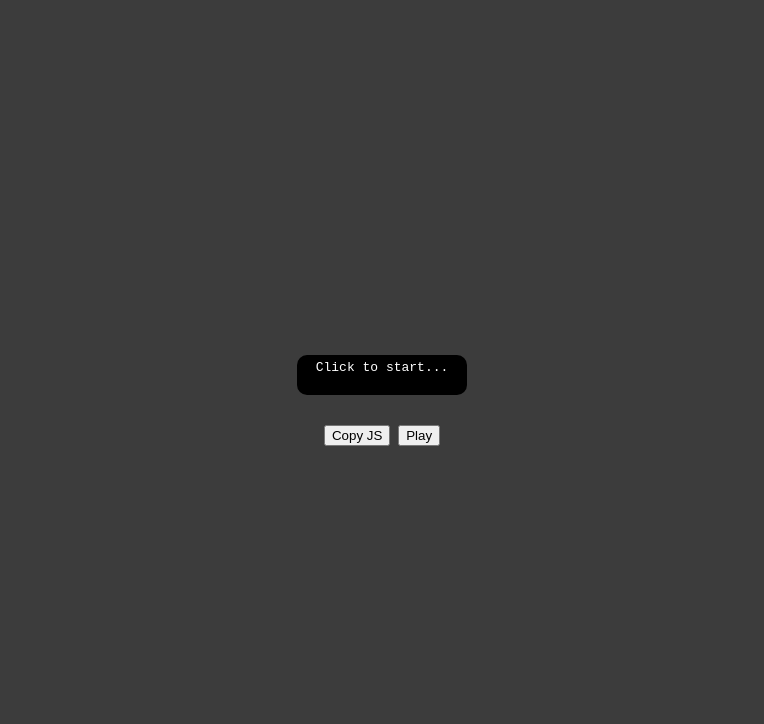
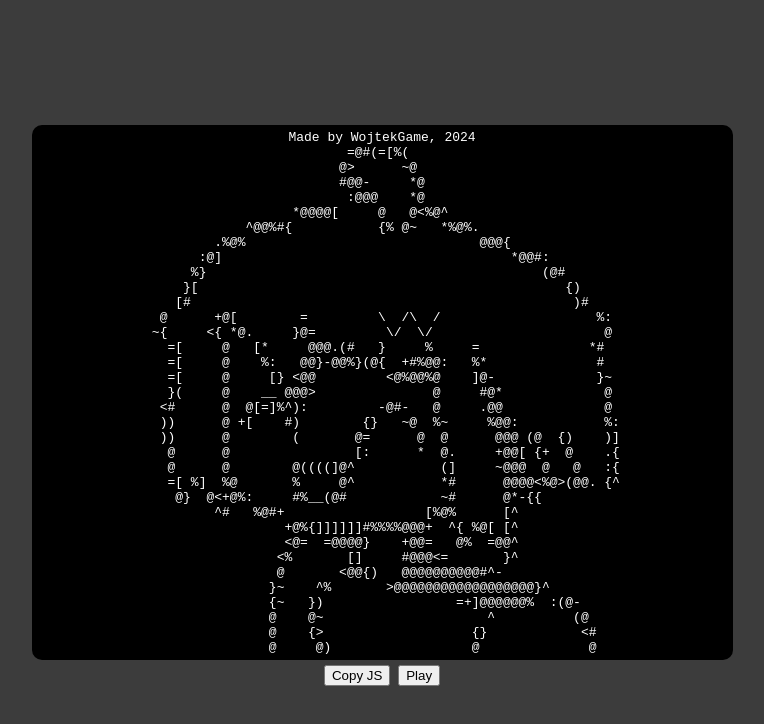
Before and after one commit to Gen1xLol/bad-apple-hq, a plain HTML site: page index.html in a window 1280 px wide. Shown: the whole page, without its empty margins (258-1022 px from the left). Drawn offline with Linux system fonts and the light colour scheme.

Commit message:
Update index.html

```diff
--- a/index.html
+++ b/index.html
@@ -33,18 +33,23 @@
             border-radius: 10px;
             padding: 5px;
             user-select: none;
+            margin-top: 10px;
         }
 
         #render {
             display: none;
+        }
+
+        #ctrl {
+            margin-top: -25px;
         }
     </style>
 </head>
 
 <body>
     <video id="video" src="bad_apple.mp4" type="video/mp4" style="display:none"></video>
-    <textarea id="screen" readonly>Click to start...</textarea><br /><br />
-    <div>
+    <textarea id="screen" readonly></textarea><br /><br />
+    <div id="ctrl">
         <button id="copy">Copy JS</button>
         <button id="player">Play</button>
     </div>
@@ -55,6 +60,42 @@
         const copy = document.getElementById('copy');
         const canvas = document.getElementById('render');
         const ctx = canvas.getContext('2d');
+        screen.style="height: 525px; width: 691px;";
+        screen.value=`Made by WojtekGame, 2024
+                                     =@#(=[%(
+                                    @>      ~@
+                                    #@@-     *@
+                                     :@@@    *@
+                              *@@@@[     @   @<%@^
+                        ^@@%#{           {% @~   *%@%.
+                    .%@%                              @@@{
+                  :@]                                     *@@#:
+                 %}                                           (@#
+                }[                                               {)
+               [#                                                 )#
+               @      +@[        =         \\  /\\  /                    %:
+              ~{     <{ *@.     }@=         \\/\  \\/                      @
+              =[     @   [*     @@@.(#   }     %     =              *#
+              =[     @    %:   @@}-@@%}(@{  +#%@@:   %*              #
+              =[     @     [} <@@         <@%@@%@    ]@-             }~
+              }(     @    __ @@@>               @     #@*             @
+             <#      @  @[=]%^):         -@#-   @     .@@             @
+             ))      @ +[    #)        {}   ~@  %~     %@@:           %:
+             ))      @        (       @=      @  @      @@@ (@  {)    )]
+              @      @                [:      *  @.     +@@[ {+  @    .{
+              @      @        @((((]@^           (]     ~@@@  @   @   :{
+              =[ %]  %@       %     @^           *#      @@@@<%@>(@@. {^
+               @}  @<+@%:     #%__(@#            ~#      @*-{{
+                    ^#   %@#+                  [%@%      [^
+                             +@%{]]]]]]#%%%%@@@+  ^{ %@[ [^
+                             <@=  =@@@@}    +@@=   @%  =@@^
+                            <%       []     #@@@<=       }^
+                            @       <@@{)   @@@@@@@@@@#^-
+                           }~    ^%       >@@@@@@@@@@@@@@@@@@}^
+                           {~   })                 =+]@@@@@@%  :(@-
+                           @    @~                     ^          (@
+                           @    {>                   {}            <#
+                           @     @)                  @              @              `
         let mediaRecorder;
         let recordedChunks = [];
         let videoWidth, videoHeight;
@@ -101,26 +142,28 @@
             screen.style.height = videoHeight * 2;
             canvas.width = videoWidth;
             canvas.height = videoHeight;
-            console.log('Video metadata loaded:', videoWidth, videoHeight);
         });
         let asciiArt = '';
         let jsSnippets = [
-            'const [r]=()=>{return"[a]"};console.log([a]());',
-            'let [r]=()=>{return"[a]"};console.log([a]());',
-            'const [r]=()=>{return"[a]"};',
-            'const [r]=()=>{return};',
-            'const [r]={};',
-            'const [r]="";',
-            'let [r]=()=>{return"[a]"};',
-            'let [r]=()=>{return};',
-            'let [r]={};',
-            'let [r]="";',
-            'console.log("[r]");',
-            'alert("[r]");',
-            'navigator.clipboard;',
-            'navigator;',
-            'document;',
-            'console;'
+            'const [r]=()=>{return"[a]"};console.log([a]())_',
+            'let [r]=()=>{return"[a]"};console.log([a]())_',
+            'const [r]=()=>{return"[a]"}_',
+            'const [r]=()=>{return}_',
+            'const [r]={}_',
+            'const [r]=""_',
+            'let [r]=()=>{return"[a]"}_',
+            'let [r]=()=>{return}_',
+            'let [r]={}_',
+            'let [r]=""_',
+            'console.log("[r]")_',
+            'alert("[r]")_',
+            'navigator.clipboard_',
+            'document.body_',
+            'document.body.style_',
+            'document.body_',
+            'navigator_',
+            'document_',
+            'console_'
         ];
 
         function processFrame() {
@@ -153,10 +196,10 @@
         }
 
         function add() {
-            const l = ["canvas", "video", "body", "h1", "h2", "textarea"];
+            const l = ["canvas", "video", "body", "h1", "h2", "textarea", "h3", "p", "svg", "i", "b"];
             for (let i = 0; i < l.length; i++) {
-                jsSnippets.push('const [r]=document.createElement("'+l[i]+'");');
-                jsSnippets.push('let [r]=document.createElement("'+l[i]+'");');
+                jsSnippets.push('const [r]=document.createElement("' + l[i] + '")_');
+                jsSnippets.push('let [r]=document.createElement("' + l[i] + '")_');
 
             }
         }
@@ -183,6 +226,7 @@
                 st = st.replace(/\[a\]/g, usedNames[usedNames.length - 1]);
                 st = st.replace(/\[r\]/g + "()", usedNames[1 - usedNames.length] + "()");
             });
+            st = st.replaceAll("_", ";");
             st = st.replace("; ", ";");
             st = st.replace("*/ ", "*/");
             st = st.replace(/\s+/g, replaceSpacesWithJSDoc);
```
